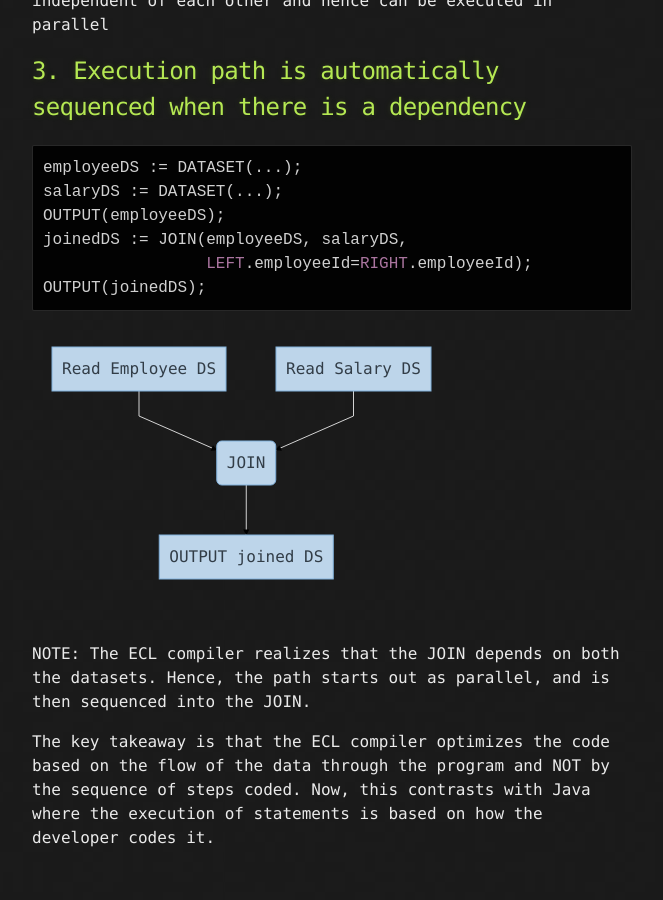
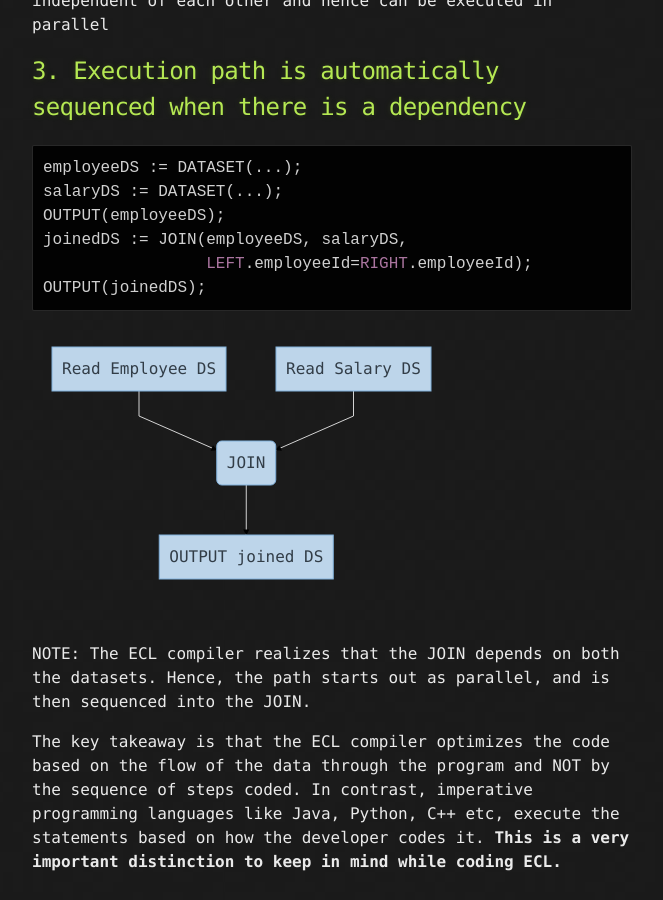
Before and after one commit to arjunachala/arjunachala.github.io, a Jekyll site: the page built from _posts/2017-9-26-E-C-L-Foundation.md, in a window 1280 px wide and 900 px high, scrolled down 1477 px. Shown: the whole window, without its empty margins (308-971 px from the left). Built offline with Jekyll 4.4.1, drawn with Linux system fonts in a browser that asks for light colours; our own code applies the rules of GitHub Pages for plain Markdown files; before the commit the page ends 2353 px from its top, so only the background shows below that.

Commit message:
ECL Foundation Edits

```diff
--- a/_posts/2017-9-26-E-C-L-Foundation.md
+++ b/_posts/2017-9-26-E-C-L-Foundation.md
@@ -62,4 +62,4 @@ graph TD;
 
 NOTE: The ECL compiler realizes that the JOIN depends on both the datasets. Hence, the path starts out as parallel, and is then sequenced into the JOIN.
 
-The key takeaway is that the ECL compiler optimizes the code based on the flow of the data through the program and NOT by the sequence of steps coded. Now, this contrasts with Java where the execution of statements is based on how the developer codes it.
+The key takeaway is that the ECL compiler optimizes the code based on the flow of the data through the program and NOT by the sequence of steps coded. In contrast, imperative programming languages like Java, Python, C++ etc, execute the statements based on how the developer codes it. **This is a very important distinction to keep in mind while coding ECL.**
```
